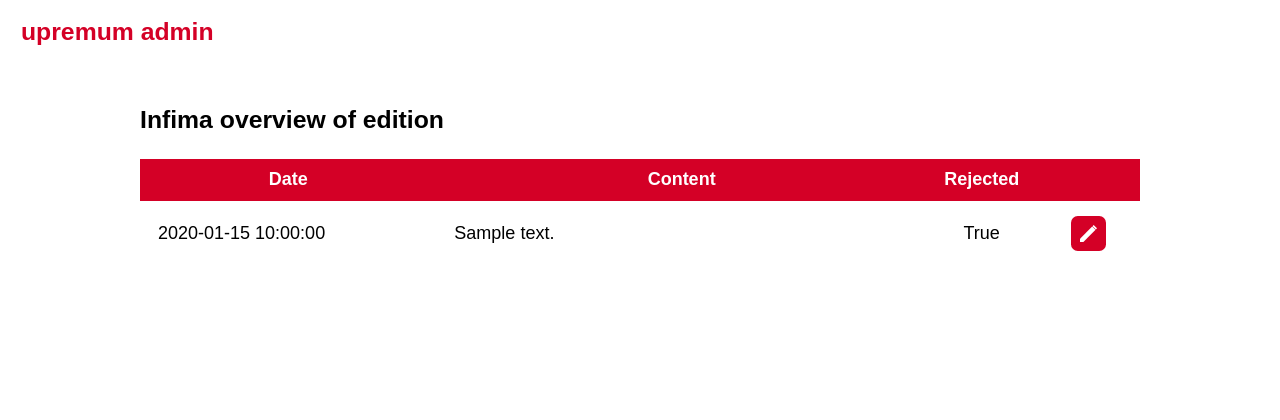
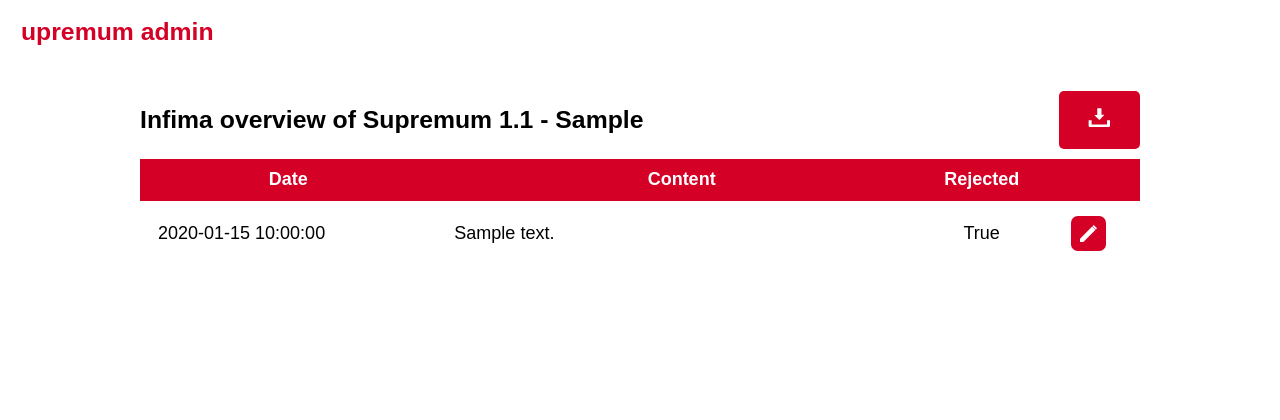
Before and after one commit to GEWIS/supremumweb, a Flask app: page /admin/supremum/1/infima in a window 1280 px wide. Shown: the top 420 px of the page. Run offline with Flask 2, Linux system fonts and the light colour scheme; tables that the repository leaves empty hold one stand-in row (values such as "Sample post"); some libraries are stand-ins or nearby versions.

Commit message:
feat: download infima

```diff
--- a/app/admin/routes.py
+++ b/app/admin/routes.py
@@ -1,4 +1,4 @@
-from flask import render_template, url_for, redirect, abort, request
+from flask import render_template, url_for, redirect, abort, request, jsonify
 from flask_login import login_required
 
 from app.admin import admin_bp as admin
@@ -54,8 +54,17 @@ def edit_supremum(sid: int):
 @admin.route('/supremum/<int:sid>/infima')
 # @login_required
 def infima_of_supremum_edition_with_id(sid: int):
+    supremum = Supremum.get_by_id(sid)
     infima = Infimum.get_infima_with_supremum_id(sid)
-    return render_template("admin_infima_overview.html", infima=infima), 200
+    return render_template("admin_infima_overview.html", supremum=supremum,
+                           infima=infima), 200
+
+
+@admin.route('/supremum/<int:sid>/infima/download')
+# @login_required
+def download_infima_of_supremum_edition_with_id(sid: int):
+    infima = Infimum.get_infima_with_supremum_id(sid)
+    return jsonify([inf.format_public() for inf in infima]), 200
 
 
 @admin.route('/infimum/<int:iid>/edit', methods=["GET", "POST"])
--- a/app/admin/static/stylesheets/table.css
+++ b/app/admin/static/stylesheets/table.css
@@ -90,3 +90,7 @@ td.icon, td.edit-btn, td.id, td.date, td.rejected {
 .infima-btn {
     color: #ffffff;
 }
+
+.svg-white {
+    filter: invert(100%) sepia(100%) saturate(8%) hue-rotate(196deg) brightness(108%) contrast(100%);
+}
--- a/app/admin/templates/admin_infima_overview.html
+++ b/app/admin/templates/admin_infima_overview.html
@@ -11,7 +11,10 @@
 <div class="overview-item">
     <div class="overview-container">
         <div class="table-title">
-            <h3>Infima overview of edition {{ edition }}</h3>
+            <h3>Infima overview of {{ supremum|string }}</h3>
+            <a class="cta-button" href="./infima/download">
+                <img class="svg-white" src="{{url_for('admin.static', filename='img/download.svg')}}">
+            </a>
         </div>
         {{ infima_table(infima) }}
     </div>
```
Also changed, not shown: app/admin/static/img/download.svg (added).
